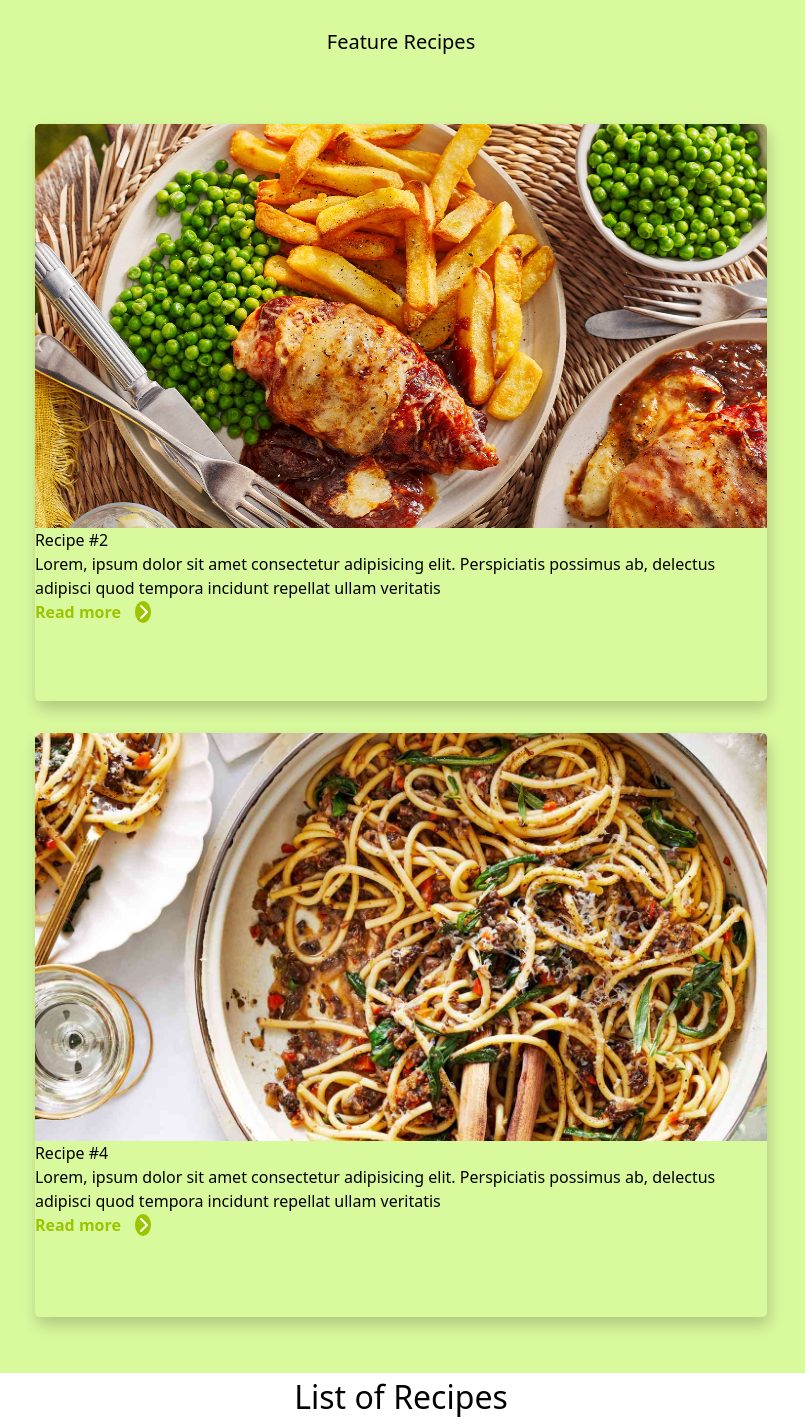
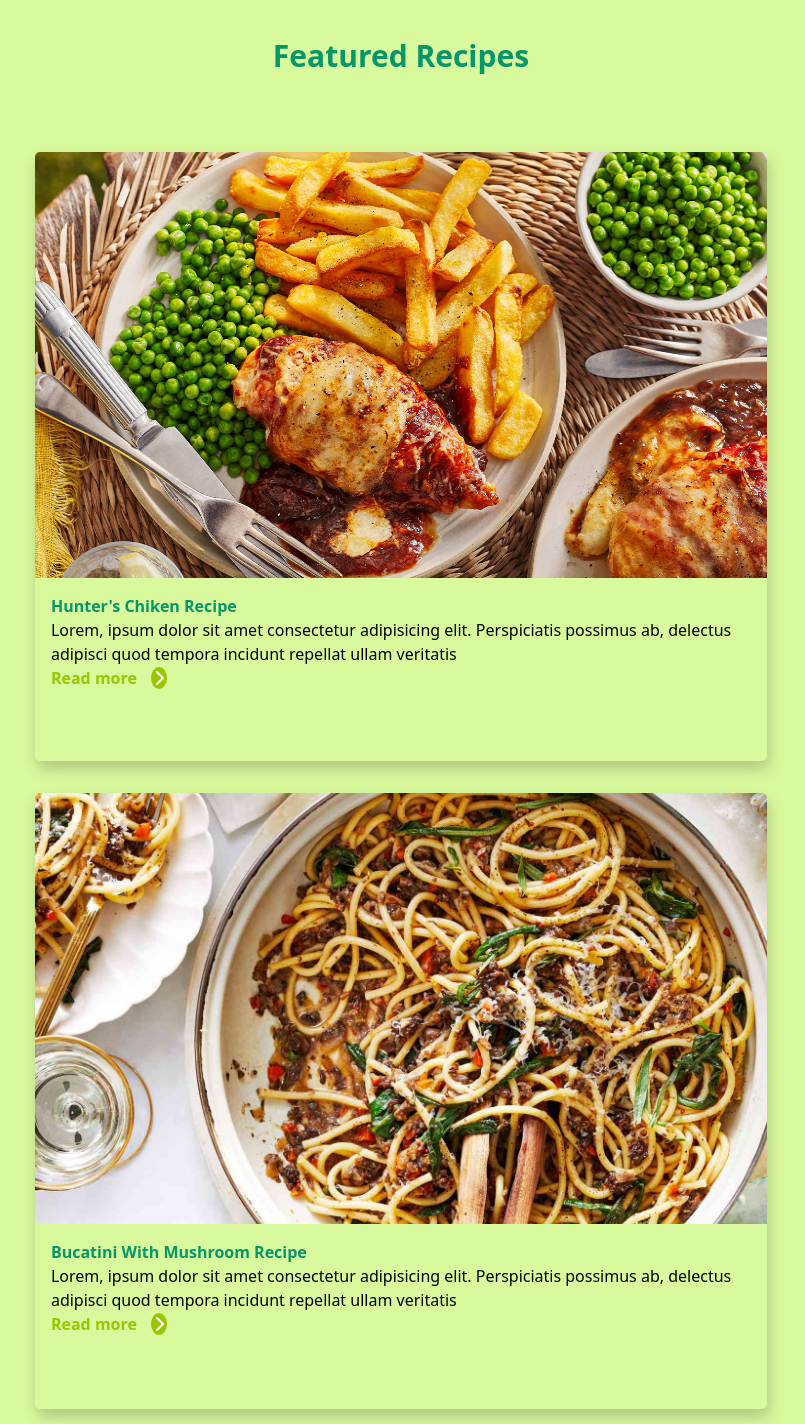
Before and after one commit to roycejohn/CookBookProj, a plain HTML site: page index.html in a window 1280 px wide. Shown: the top 1424 px of the page, without its empty margins (239-1044 px from the left). Drawn offline with nearby package versions, Linux system fonts and the light colour scheme.

Commit message:
changes on color and other  details

```diff
--- a/index.html
+++ b/index.html
@@ -20,16 +20,16 @@
     <main>
 
     <section class="p-[0.5rem] bg-lime-200 h-[100%] ">
-        <h2 class="py-[1em] text-center text-balance text-[1.3em] text-black text-base md:text-lg lg:text-xl">Feature Recipes</h2>
+        <h2 class="py-[1em] text-center text-balance font-extrabold text-emerald-600 text-3xl 2xl:text-4xl 2xl:text-5xl 2xl:text-6xl">Featured Recipes</h2>
         <div class="my-[3em] flex flex-wrap justify-center gap-[2em]">
-            <article id="" class="max-w-[80ch] overflow-hidden rounded-[5px] shadow-[2px_8px_15px_rgba(15,9,8,0.2)] cursor-pointer scale[1.02] element hover:scale-[1.02] transition-transform duration-[0.2] ease-in-out ">
+            <article class="max-w-[80ch] overflow-hidden rounded-[5px] shadow-[2px_8px_15px_rgba(15,9,8,0.2)] cursor-pointer scale[1.02] element hover:scale-[1.02] transition-transform duration-[0.2] ease-in-out ">
                 <figure class="h-[70%] overflow-hidden">
                     <img class="w-[100%] h-[100%] object-cover object-center"
                          src="./assets/hunterChicken.jpg"
                          alt="Recipe 2"/>
                </figure>
-               <div class="p-[0.5em 1em]">
-                    <h2>Recipe #2</h2>
+               <div class="px-[1em] py-[1em]">
+                    <h2 class="font-bold text-emerald-600">Hunter's Chiken Recipe</h2>
                     <p>Lorem, ipsum dolor sit amet consectetur adipisicing elit. Perspiciatis possimus ab, delectus adipisci quod tempora incidunt repellat ullam veritatis
                     </p>
                     <a href="page.html" class="readmore-btn">Read more <i class="fas fa-chevron-right"></i></a>
@@ -41,8 +41,8 @@
                          src="./assets/BucatiniWithMushroom.jpg"
                          alt="Recipe 4"/>
                </figure>
-               <div class="p-[0.5em 1em]">
-                    <h2>Recipe #4</h2>
+               <div class="px-[1em] py-[1em]">
+                    <h2 class="font-bold text-emerald-600">Bucatini With Mushroom Recipe</h2>
                     <p>Lorem, ipsum dolor sit amet consectetur adipisicing elit. Perspiciatis possimus ab, delectus adipisci quod tempora incidunt repellat ullam veritatis
                     </p>
                     <a href="page.html" class="readmore-btn">Read more <i class="fas fa-chevron-right"></i></a>
--- a/styles.css
+++ b/styles.css
@@ -24,12 +24,12 @@
 /* RECIPE HOMEPAGE START */
 
 .recipe-heading {
-    color: black;
+    color: rgb(5 150 105);
     padding: 0 1em;
     font-size: 1.3em;
+    font-weight: bolder;
     text-align: center;
     text-wrap: balance;
-
     @media screen and (min-width: 425px) {
       font-size: 1.5em;
     }
@@ -82,9 +82,6 @@
     height: 100%;
 }
 
-/* #recipe-card{
-    max-width: 60ch;
-} */
 
 .readmore-btn {
     text-decoration: none;
```
